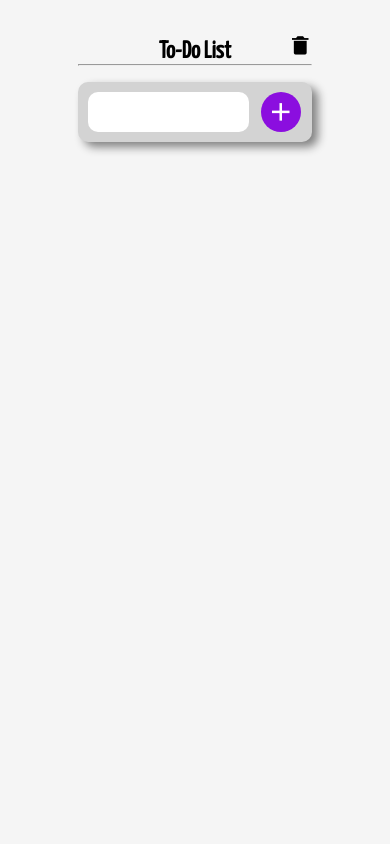
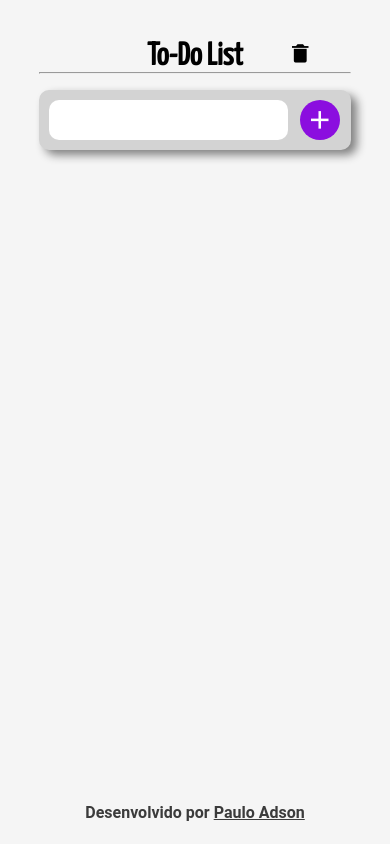
Before and after one commit to PauloAdson/to-do-list, a plain HTML site: page index.html in a window 390 px wide. Drawn offline with nearby package versions, Linux system fonts and the light colour scheme.

Commit message:
adicionando o footer, e alterando a estilização do h1

```diff
--- a/assets/css/style.css
+++ b/assets/css/style.css
@@ -13,7 +13,7 @@ body {
     background-color: whitesmoke;
 }
 
-p {
+h1 {
     display: flex;
     justify-content: center;
     font-size: xx-large;
@@ -109,21 +109,20 @@ li {
     text-decoration: line-through;
 }
 
-@media (max-width: 775px) {
-    input {
-        width: 70%;
-    }
+footer {
+    height: 64px;
+    position: absolute;
+    bottom: 0;
+    display: flex;
+    align-items: center;
+}
 
-    .divInsert button {
-        width: 30%;
-    }
-
-    i {
-        font-size: 30px;
-        padding: 0px;
-    }
-
-    p {
-        font-size: x-large;
-    }
+footer p, a{
+    color: #3b3b3b;
+    font-family: 'Roboto', sans-serif;
+    font-weight: 600;
+    font-size: 16px;
 }
+footer a:hover {
+    opacity: 0.7;
+}
--- a/index.html
+++ b/index.html
@@ -6,6 +6,7 @@
     <meta http-equiv="X-UA-Compatible" content="IE=edge">
     <meta name="viewport" content="width=device-width, initial-scale=1.0">
     <link rel="stylesheet" href="./assets/css/style.css">
+    <link rel="stylesheet" href="assets/css/media-query.css">
     <link rel="shortcut icon" href="logo-icon.png" type="image/x-icon">
     <link href='https://unpkg.com/boxicons@2.1.4/css/boxicons.min.css' rel='stylesheet'>
     <title>Lista de Tarefas</title>
@@ -15,7 +16,7 @@
 
     <div class="to-do">
         <div class="header">
-            <p>To-Do List</p>
+            <h1>To-Do List</h1>
             <button><i class='bx bxs-trash-alt'></i></button>
         </div>
         <hr />
@@ -26,6 +27,10 @@
         </div>
         <ul></ul>
     </div>
+
+    <footer>
+        <p>Desenvolvido por <a href="https://pauloadson.github.io/portfolio/">Paulo Adson</a></p>
+    </footer>
     <script src="./assets/js/scripts.js"></script>
 </body>
 
```
